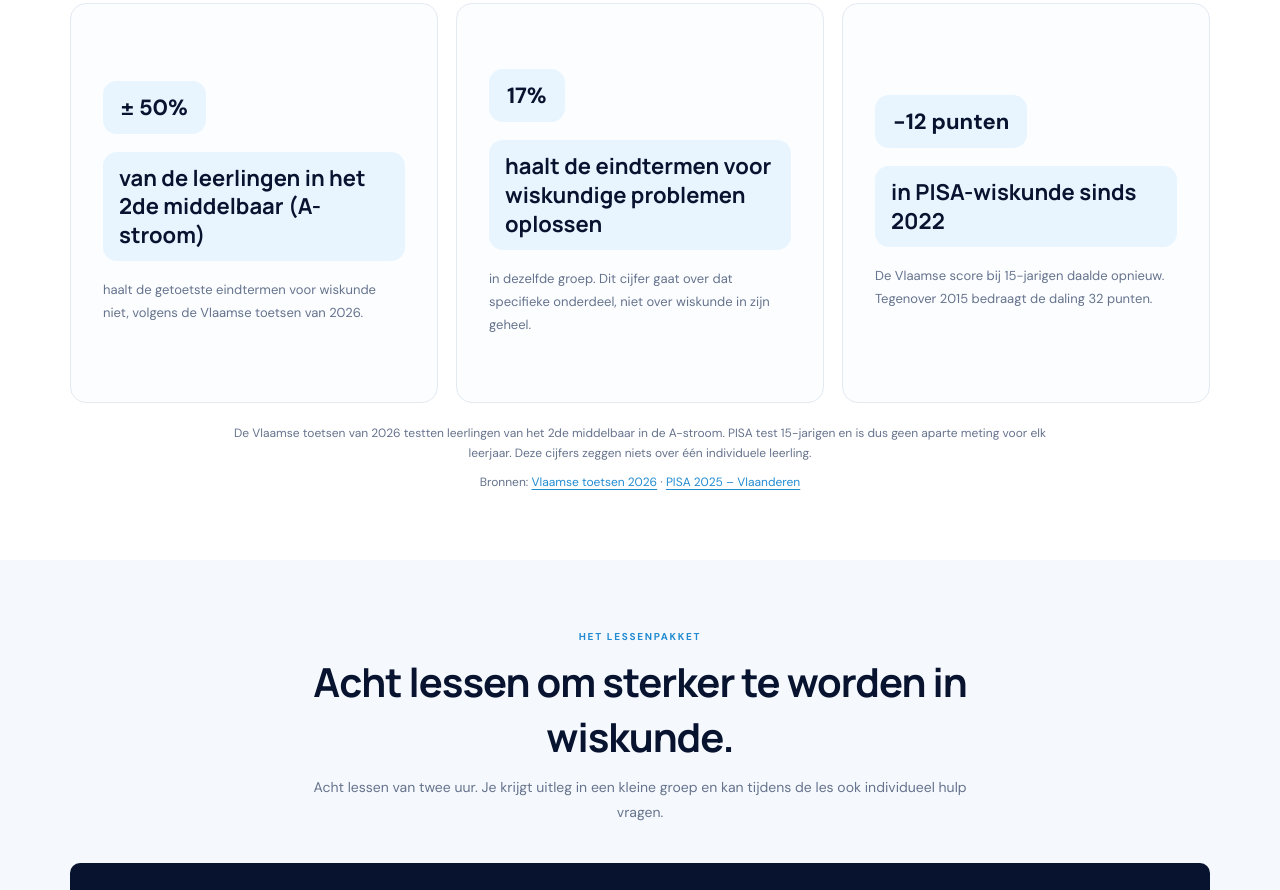
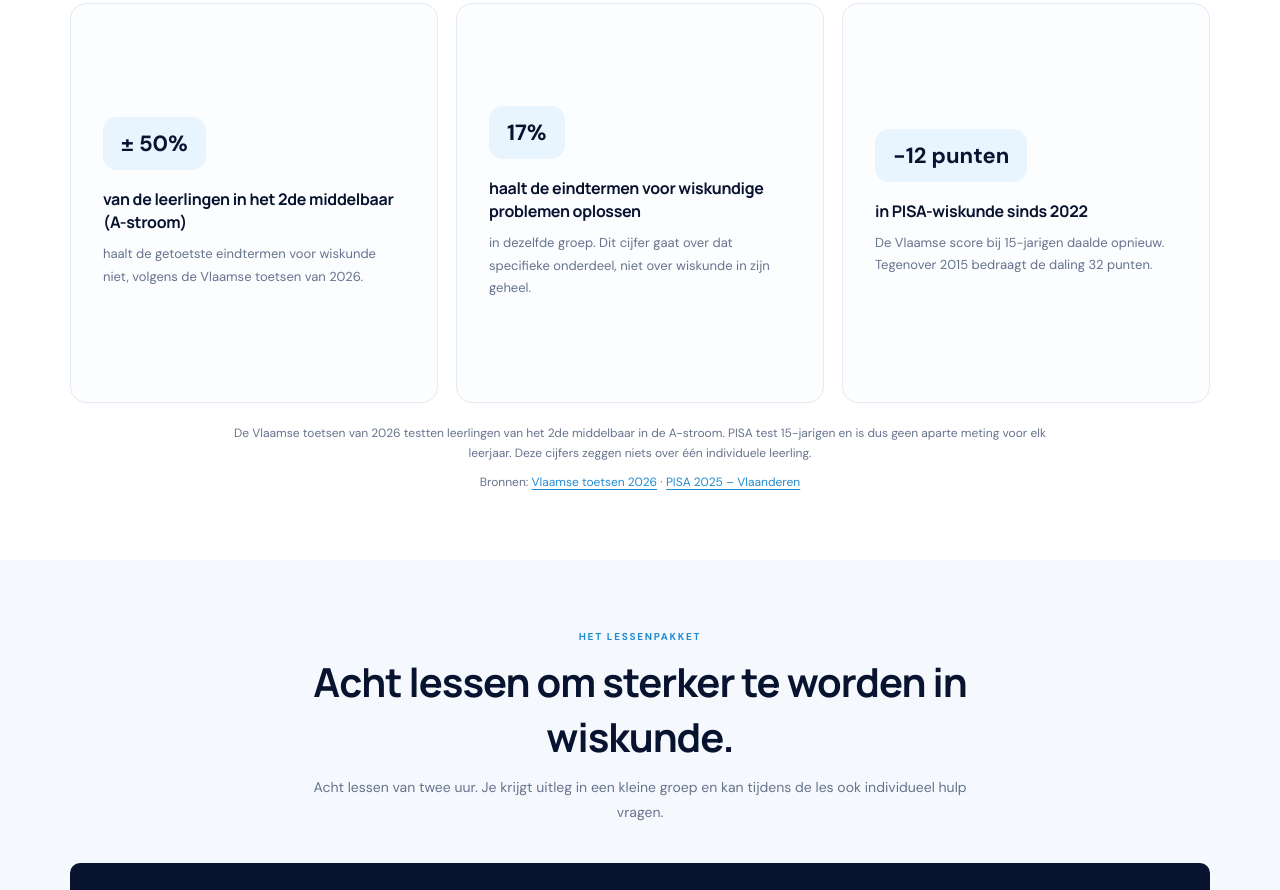
Before and after one commit to infostudents4u-coder/Students4U, a plain HTML site: page index.html in a window 1280 px wide. Shown: the part 1506-2396 px from the top of the page. Drawn offline with Linux system fonts and the light colour scheme.

Commit message:
Update styles.css

```diff
--- a/styles.css
+++ b/styles.css
@@ -35,18 +35,15 @@ footer{background:#050e23;color:#aab8d0;padding:30px 0;font-size:11px}.foot{disp
 }
 
 
+
 .fact-card h3 {
-  display: inline-block;
-  width: fit-content;
-  background: #e8f5ff;
-  padding: 12px 16px;
-  border-radius: 14px;
-  font-size: 22px;
-  line-height: 1.3;
-  letter-spacing: 0;
+  font-size: 16px;
+  line-height: 1.45;
+  letter-spacing: -.3px;
   color: var(--navy);
-  margin: 0 0 18px;
+  margin: 0 0 9px;
 }
+
 
 .fact-card p{font-size:13px;line-height:1.75;color:var(--muted);margin:0}
 .facts-note{max-width:850px;margin:20px auto 0;font-size:12px;line-height:1.7;color:var(--muted);text-align:center}
```
